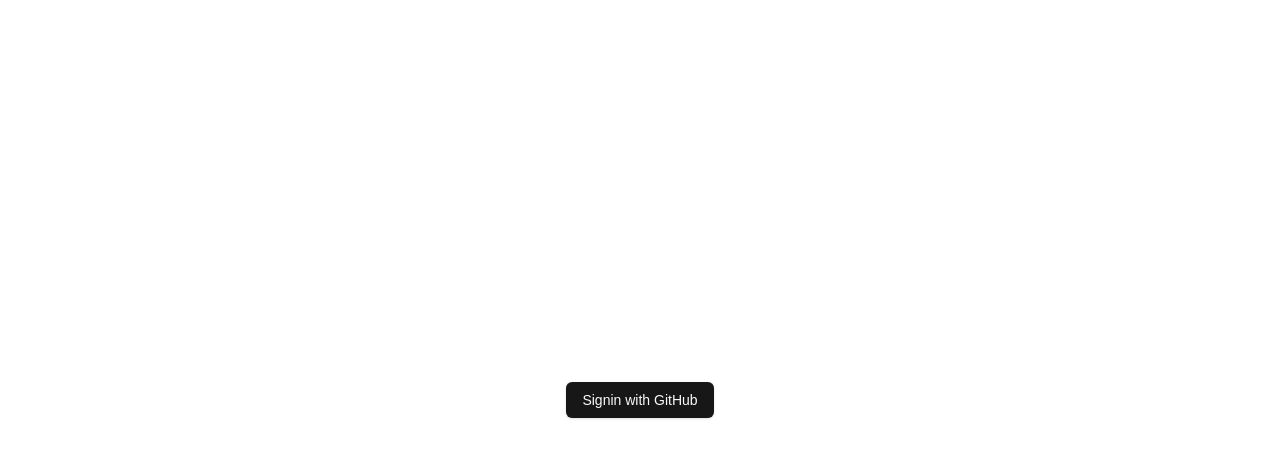
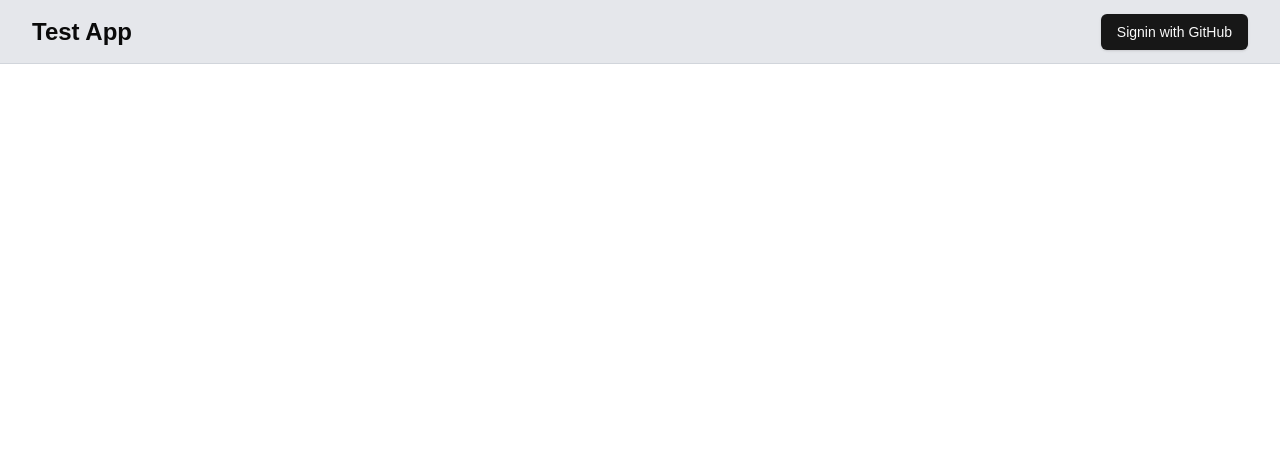
Before and after one commit to Shrimprin/test-auth, a Next.js app in the folder frontend/: page / in a window 1280 px wide. Shown: the top 458 px of the page. Built offline with nearby package versions, Linux system fonts and the light colour scheme; no server answers.

Commit message:
ヘッダーを作った

```diff
--- a/frontend/src/app/layout.tsx
+++ b/frontend/src/app/layout.tsx
@@ -1,6 +1,7 @@
 import type { Metadata } from "next";
 import localFont from "next/font/local";
 import "./globals.css";
+import Header from "@/components/Header";
 
 const geistSans = localFont({
   src: "./fonts/GeistVF.woff",
@@ -28,6 +29,7 @@
       <body
         className={`${geistSans.variable} ${geistMono.variable} antialiased`}
       >
+        <Header />
         {children}
       </body>
     </html>
--- a/frontend/src/app/page.tsx
+++ b/frontend/src/app/page.tsx
@@ -1,9 +1,5 @@
-import Login from "@/components/Login";
-
 export default function Home() {
   return (
-    <main className="flex min-h-screen flex-col items-center justify-center p-24">
-      <Login />
-    </main>
+    <main className="flex min-h-screen flex-col items-center justify-center p-24"></main>
   );
 }
--- /dev/null
+++ b/frontend/src/components/Header.tsx
@@ -0,0 +1,12 @@
+import Login from "@/components/Login";
+
+export default function Header() {
+  return (
+    <div className="fixed flex justify-between px-8 w-screen h-16 bg-gray-200 items-center border-b border-gray-300">
+      <h1 className="font-bold text-2xl">Test App</h1>
+      <div className="flex gap-3">
+        <Login />
+      </div>
+    </div>
+  );
+}
```
